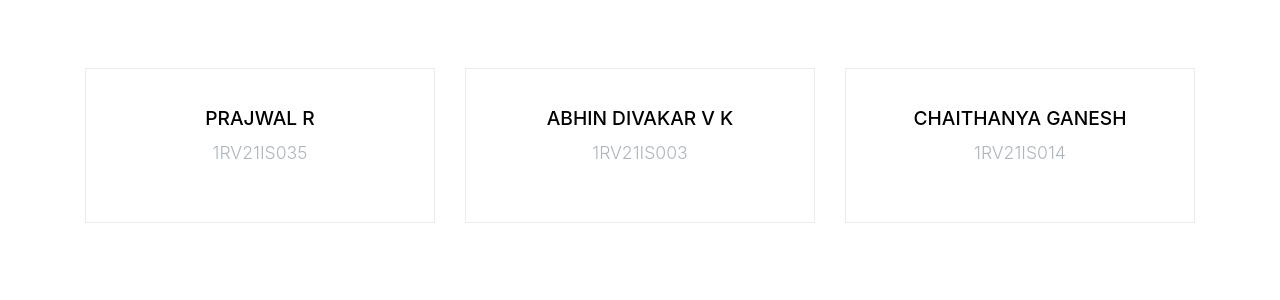
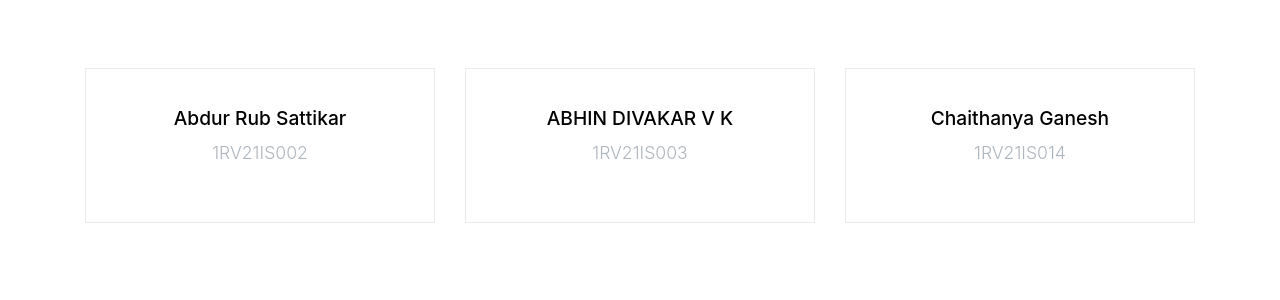
Before and after one commit to abhinvk/VitualDoctor, a Flask app: page / in a window 1280 px wide. Shown: the part 1739-2039 px from the top of the page. Run offline with Flask 3, Linux system fonts and the light colour scheme; some libraries are stand-ins or nearby versions; some web fonts are replaced.

Commit message:
Add files via upload

```diff
--- a/templates/login.html
+++ b/templates/login.html
@@ -245,8 +245,8 @@
             <div class="teacher text-center">
 
               <div class="py-2">
-                <h3 class="text-black"> PRAJWAL R</h3>
-                <p class="position">1RV21IS035</p>
+                <h3 class="text-black">Abdur Rub Sattikar</h3>
+                <p class="position">1RV21IS002</p>
 
               </div>
             </div>
@@ -262,11 +262,12 @@
               </div>
             </div>
           </div>
+
           <div class="col-md-6 col-lg-4 mb-4" data-aos="fade-up" data-aos-delay="100">
             <div class="teacher text-center">
 
               <div class="py-2">
-                <h3 class="text-black">CHAITHANYA GANESH</h3>
+                <h3 class="text-black">Chaithanya Ganesh</h3>
                 <p class="position">1RV21IS014</p>
 
               </div>
```
